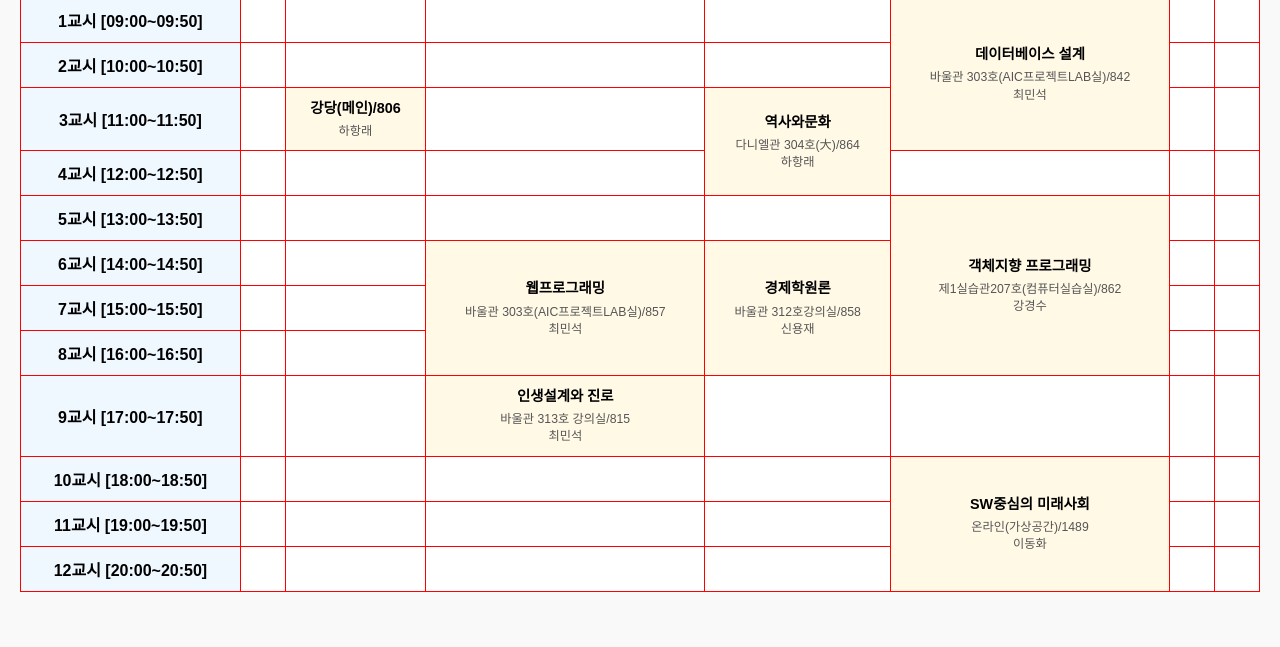
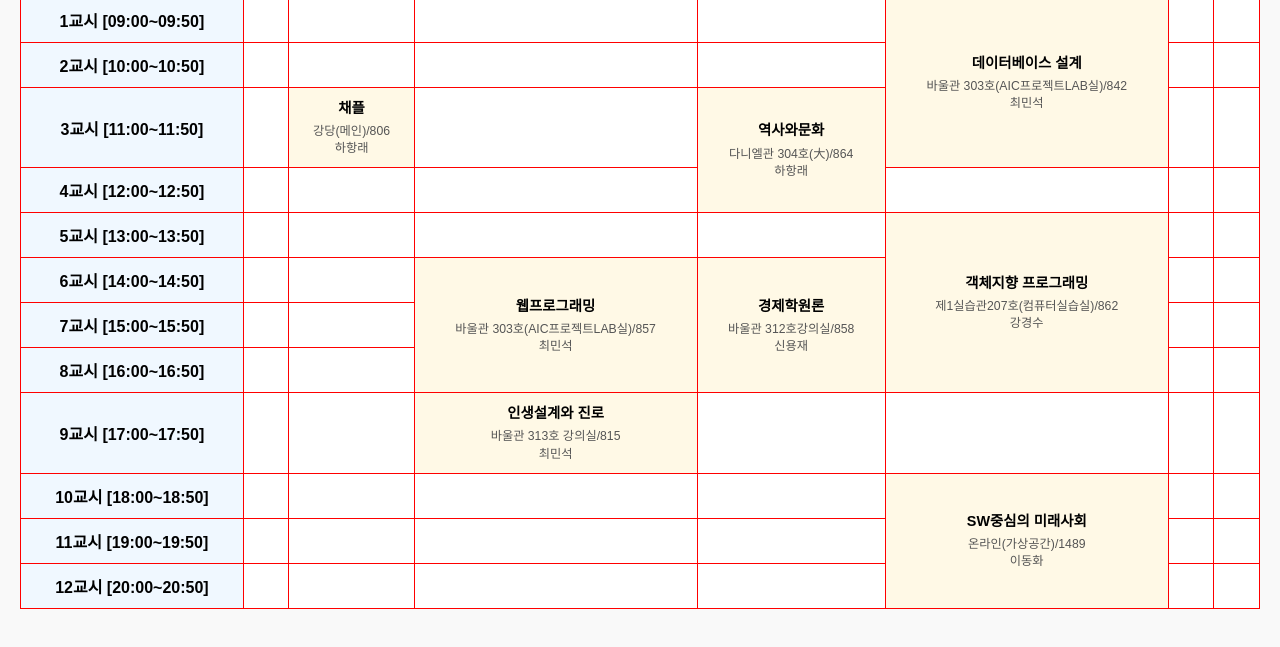
Before and after one commit to glitch0805/webpro, a plain HTML site: page exam07.html in a window 1280 px wide. Shown: the part 137-784 px from the top of the page. Drawn offline with Linux system fonts and the light colour scheme; a web font is replaced by a local one.

Commit message:
07 변경

```diff
--- a/exam07.html
+++ b/exam07.html
@@ -111,8 +111,8 @@
                 <th>3교시 [11:00~11:50]</th>
                 <td></td>
                 <td>
-                    강당(메인)/806<br>
-                    <span class="subject-info">하항래</span>
+                    채플<br>
+                    <span class="subject-info">강당(메인)/806<br>하항래</span>
                 </td>
                 <td></td>
                 <td rowspan="2">
```
